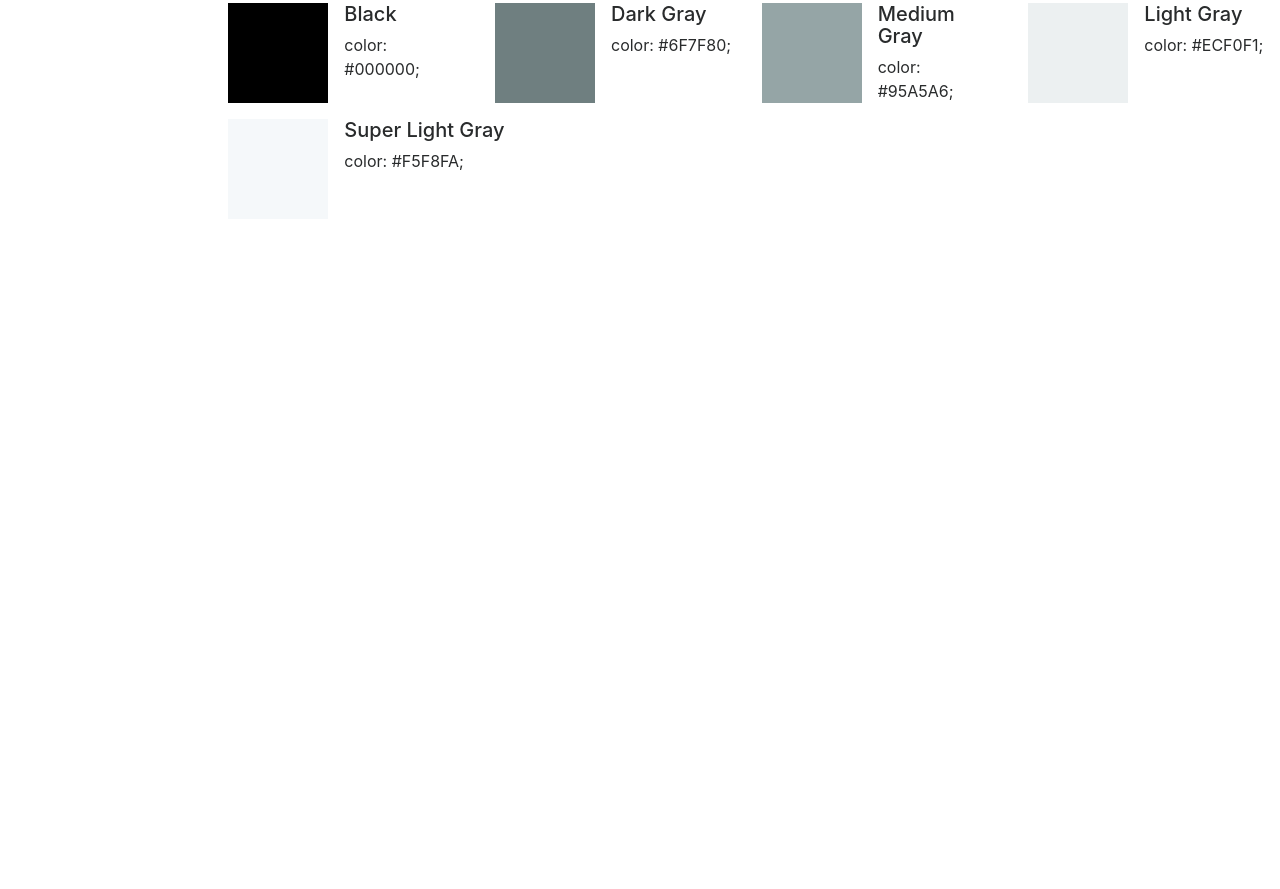
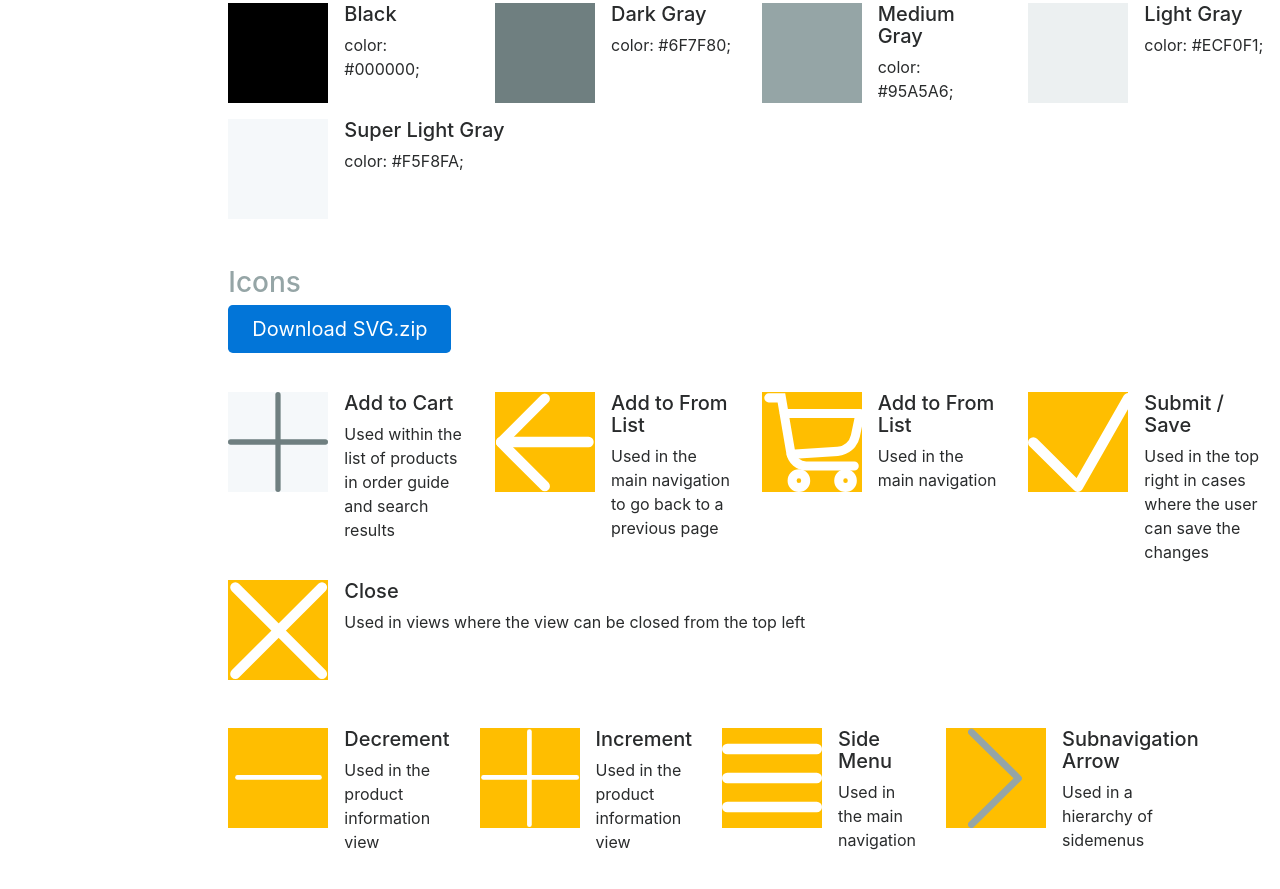
Before and after one commit to jamescheetah/rc-styleguide, a plain HTML site: page android.html in a window 1280 px wide. Shown: the part 571-1460 px from the top of the page. Before the commit the page ends 886 px from the top, so only its background shows below. Drawn offline with nearby package versions, Linux system fonts and the light colour scheme.

Commit message:
First attempt at adding an android specific style guide

```diff
--- a/android.html
+++ b/android.html
@@ -121,6 +121,96 @@
           </div>
         </div>
 
+        <h3 class="mt-5 mb-3">Icons</h3>
+        <a class="mb-5 btn-lg btn-primary" href="files/svg.zip">Download SVG.zip</a>
+        <div class="row mb-5 mt-5">
+          <div class="col">
+            <div class="media">
+              <div class="d-flex mr-3 swatch align-center" style="background-color: #F5F8FA;"><img src="images/svg/add-to-cart-from-list.svg" /></div>
+              <div class="media-body">
+              <h5 class="mt-0">Add to Cart</h5>
+              <p>Used within the list of products in order guide and search results</p>
+              </div>
+            </div>
+          </div>
+          <div class="col">
+            <div class="media">
+              <div class="d-flex mr-3 swatch align-center icon-background"><img src="images/svg/back-arrow.svg" /></div>
+              <div class="media-body">
+              <h5 class="mt-0">Add to From List</h5>
+              <p>Used in the main navigation to go back to a previous page</p>
+              </div>
+            </div>
+          </div>
+          <div class="col">
+            <div class="media">
+              <div class="d-flex mr-3 swatch align-center icon-background"><img src="images/svg/cart.svg" /></div>
+              <div class="media-body">
+              <h5 class="mt-0">Add to From List</h5>
+              <p>Used in the main navigation</p>
+              </div>
+            </div>
+          </div>
+          <div class="col">
+            <div class="media">
+              <div class="d-flex mr-3 swatch align-center icon-background"><img src="images/svg/checkmark.svg" /></div>
+              <div class="media-body">
+              <h5 class="mt-0">Submit / Save</h5>
+              <p>Used in the top right in cases where the user can save the changes</p>
+              </div>
+            </div>
+          </div>
+          <div class="col">
+            <div class="media">
+              <div class="d-flex mr-3 swatch align-center icon-background"><img src="images/svg/close.svg" /></div>
+              <div class="media-body">
+              <h5 class="mt-0">Close</h5>
+              <p>Used in views where the view can be closed from the top left</p>
+              </div>
+            </div>
+          </div>
+        </div>
+        <div class="row mb-5 mt-5" >
+          <div class="col">
+            <div class="media">
+              <div class="d-flex mr-3 swatch align-center icon-background"><img src="images/svg/decrement.svg" /></div>
+              <div class="media-body">
+              <h5 class="mt-0">Decrement</h5>
+              <p>Used in the product information view</p>
+              </div>
+            </div>
+          </div>
+          <div class="col">
+            <div class="media">
+              <div class="d-flex mr-3 swatch align-center icon-background"><img src="images/svg/increment.svg" /></div>
+              <div class="media-body">
+              <h5 class="mt-0">Increment</h5>
+              <p>Used in the product information view</p>
+              </div>
+            </div>
+          </div>
+          <div class="col">
+            <div class="media">
+              <div class="d-flex mr-3 swatch align-center icon-background"><img src="images/svg/side-menu.svg" /></div>
+              <div class="media-body">
+              <h5 class="mt-0">Side Menu</h5>
+              <p>Used in the main navigation</p>
+              </div>
+            </div>
+          </div>
+          <div class="col">
+            <div class="media">
+              <div class="d-flex mr-3 swatch align-center icon-background"><img src="images/svg/utility-page-subnavigation.svg" /></div>
+              <div class="media-body">
+              <h5 class="mt-0">Subnavigation Arrow</h5>
+              <p>Used in a hierarchy of sidemenus</p>
+              </div>
+            </div>
+          </div>
+          <div class="col">
+          </div>
+        </div>
+
       </div> <!-- .col-10 -->
 	  </div> <!-- .row -->
 	</div> <!-- .container-fluid -->
--- a/style.css
+++ b/style.css
@@ -14,3 +14,12 @@ h1 {
 h2 {
 	color: #95A5A6;
 }
+
+.align-center, .align-center img {
+	margin-left: auto;
+	margin-right: auto;
+}
+
+.icon-background {
+	background-color: #FFBE00;
+}
```
Also changed, not shown: images/svg/add-to-cart-from-list.svg (added), images/svg/back-arrow.svg (added), images/svg/cart.svg (added), images/svg/checkmark.svg (added), images/svg/close.svg (added), images/svg/decrement.svg (added), images/svg/increment.svg (added), images/svg/side-menu.svg (added), images/svg/utility-page-subnavigation.svg (added), 1 other file.
